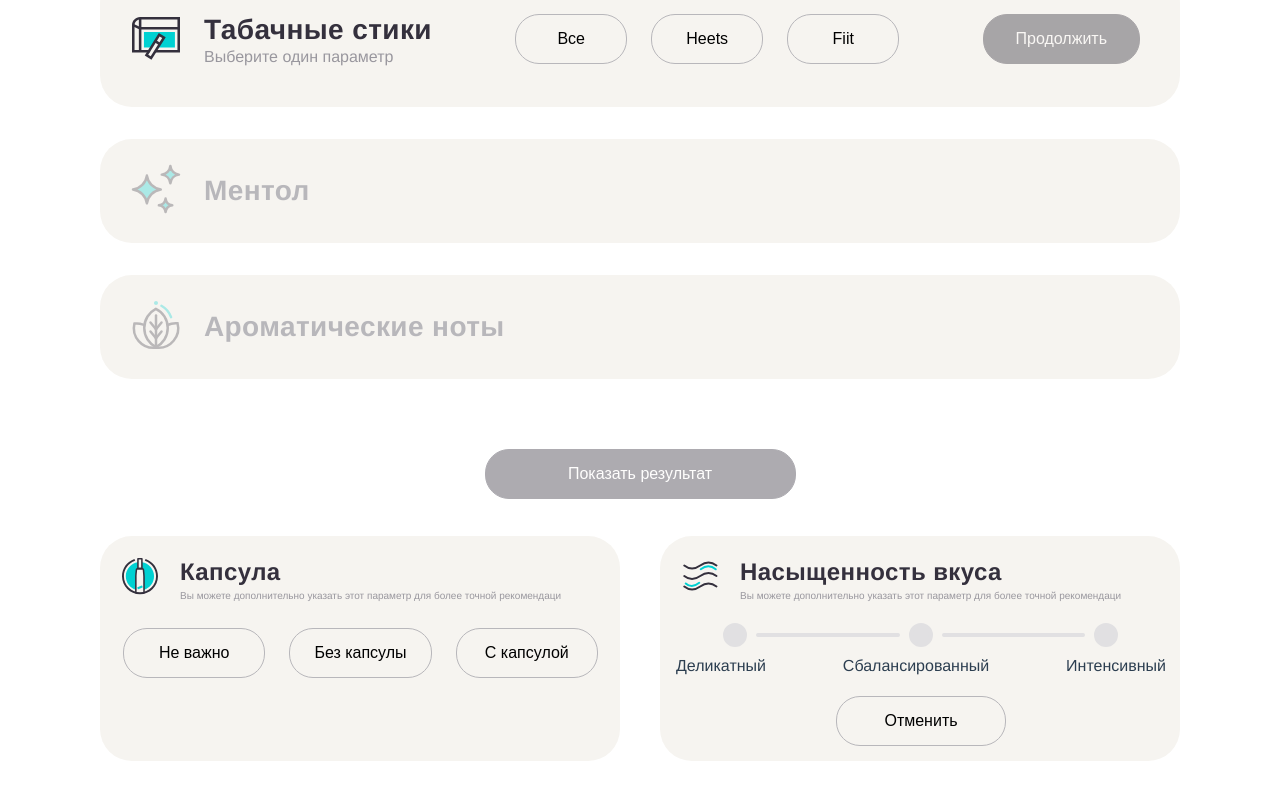
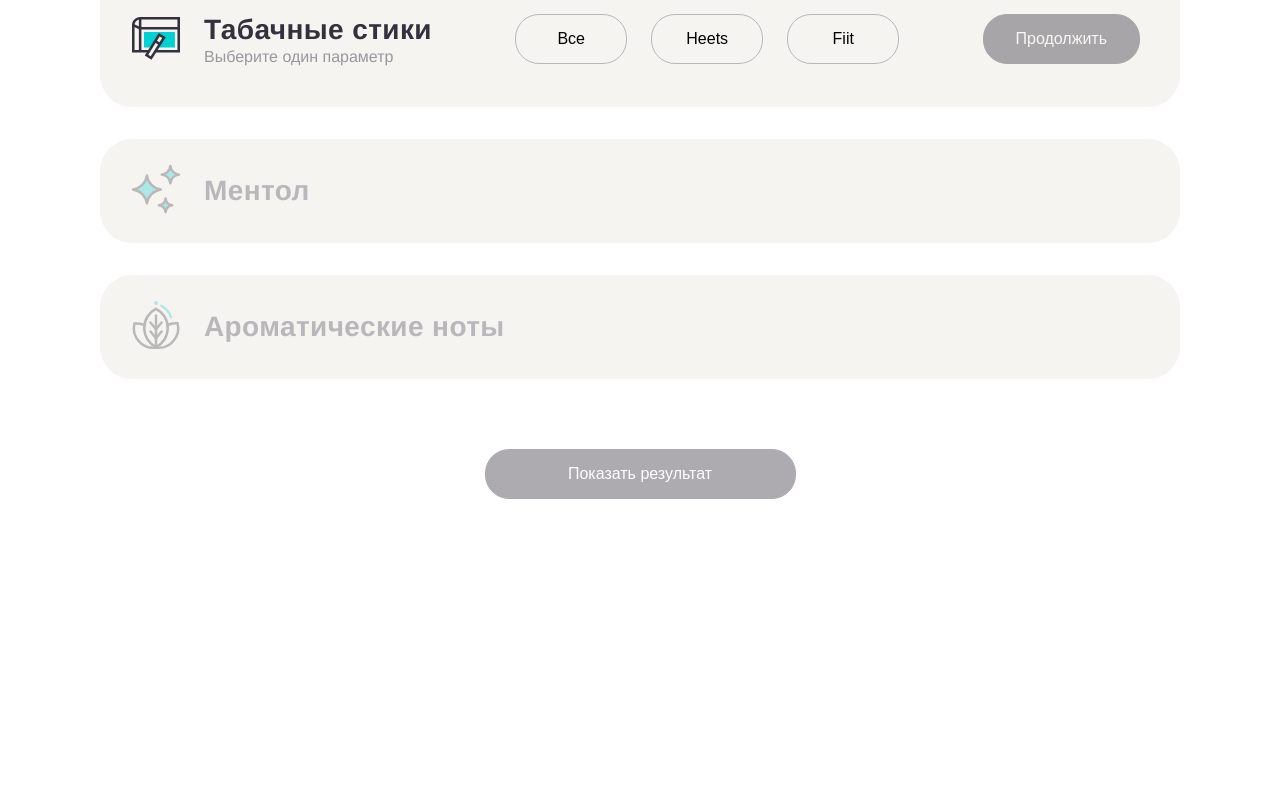
Before and after one commit to parunkov/Vue3, a Vue app: page /#/ in a window 1280 px wide. Shown: the part 256-1056 px from the top of the page. After the commit the page ends 800 px from the top, so only its background shows below. Built offline with nearby package versions, Linux system fonts and the light colour scheme.

Commit message:
hide sections

```diff
--- a/src/pages/GuidePage.vue
+++ b/src/pages/GuidePage.vue
@@ -41,7 +41,8 @@
         class="kam-112908-button_type_main"
       />
       <div
-        class="kam-112908-section kam-112908-section_type_addition kam-112908-section_active kam-112908-section_selected"
+        class="kam-112908-section kam-112908-section_type_addition"
+        :class="[{ 'kam-112908-section_hidden': additionSections.hidden }]"
       >
         <div class="kam-112908-section__mobile-title">
           Вы можете указать дополнительные параметры для более точной рекомендации:
@@ -323,6 +324,8 @@
             selected: false,
           },
         },
+        hidden: true,
+        active: false,
       },
       stepNumber: '1',
       stepText: 'Табачные стики',
@@ -389,6 +392,10 @@
         newSection.selected = true;
         this.stepNumber = eventType === 'selectStiks' ? '2' : '3';
         this.stepText = eventType === 'selectStiks' ? 'Ментол' : 'Ароматические ноты';
+
+        if (eventType === 'selectStiks') {
+          this.additionSections.hidden = !(this.sections.stiks.value === 'Heets');
+        }
       }
     },
     changeSectionButton(event, eventType) {
```
